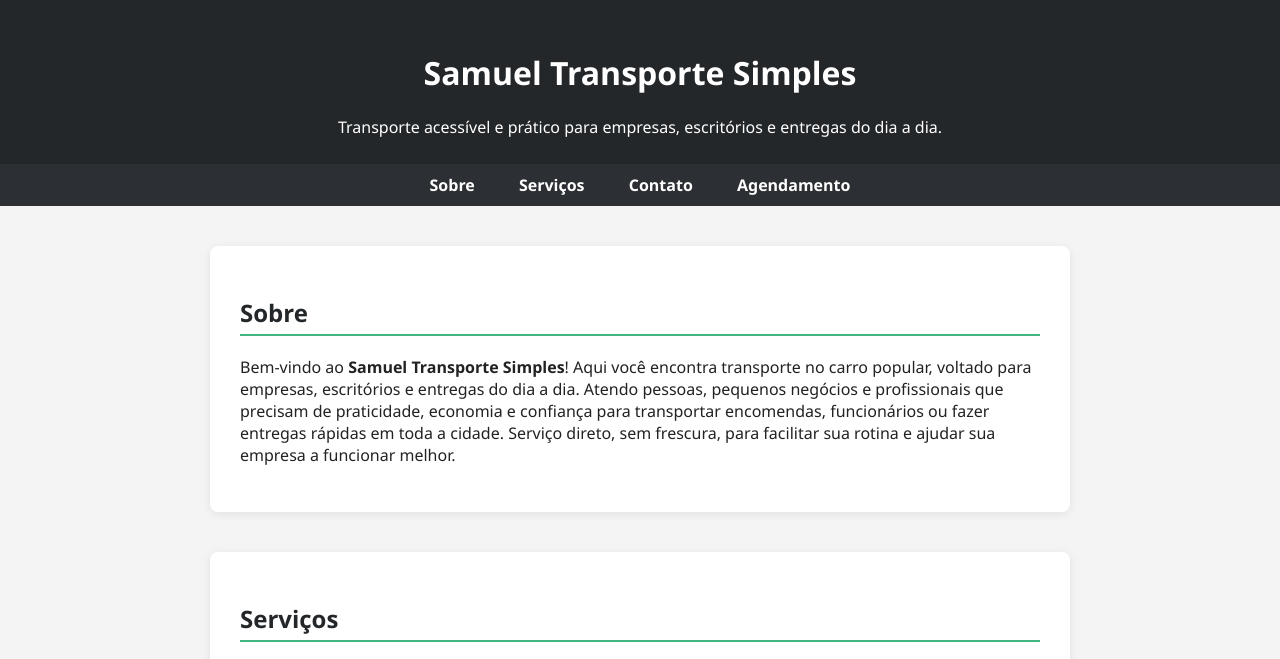
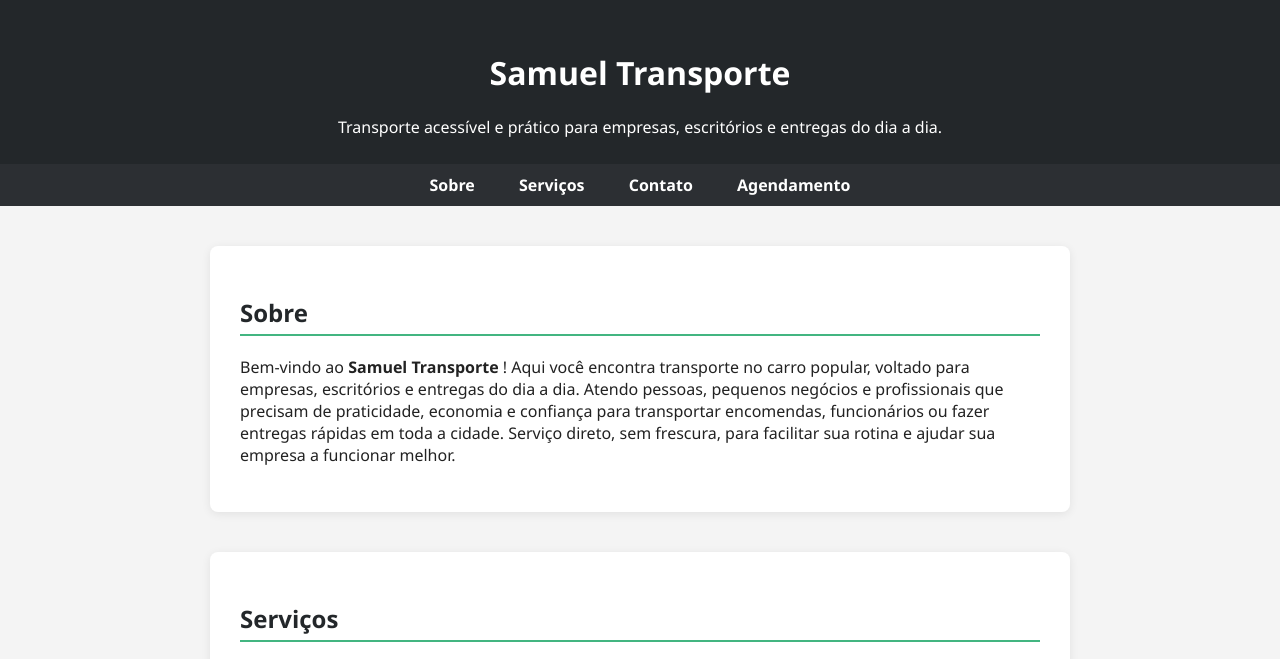
Before and after one commit to AmiasG/Drive, a plain HTML site: page index.html in a window 1280 px wide. Shown: the top 659 px of the page. Drawn offline with Linux system fonts and the light colour scheme.

Commit message:
Add files via upload

```diff
--- a/index.html
+++ b/index.html
@@ -178,7 +178,7 @@
 </head>
 <body>
     <header>
-        <h1>Samuel Transporte Simples</h1>
+        <h1>Samuel Transporte</h1>
         <p>Transporte acessível e prático para empresas, escritórios e entregas do dia a dia.</p>
     </header>
     <nav>
@@ -191,7 +191,7 @@
     <section id="sobre">
         <h2>Sobre</h2>
         <p>
-            Bem-vindo ao <strong>Samuel Transporte Simples</strong>! Aqui você encontra transporte no carro popular, voltado para empresas, escritórios e entregas do dia a dia. Atendo pessoas, pequenos negócios e profissionais que precisam de praticidade, economia e confiança para transportar encomendas, funcionários ou fazer entregas rápidas em toda a cidade. Serviço direto, sem frescura, para facilitar sua rotina e ajudar sua empresa a funcionar melhor.
+            Bem-vindo ao <strong>Samuel Transporte </strong>! Aqui você encontra transporte no carro popular, voltado para empresas, escritórios e entregas do dia a dia. Atendo pessoas, pequenos negócios e profissionais que precisam de praticidade, economia e confiança para transportar encomendas, funcionários ou fazer entregas rápidas em toda a cidade. Serviço direto, sem frescura, para facilitar sua rotina e ajudar sua empresa a funcionar melhor.
         </p>
     </section>
 
@@ -240,7 +240,7 @@
     </a>
 
     <footer>
-        <div class="footer-brand">Samuel Transporte Simples</div>
+        <div class="footer-brand">Samuel Transporte</div>
         <div class="footer-details">
             Transporte popular e acessível para empresas, escritórios e entregas. Serviço direto e confiável.<br>
             Todos os direitos reservados &copy; <span id="ano"></span>
```
